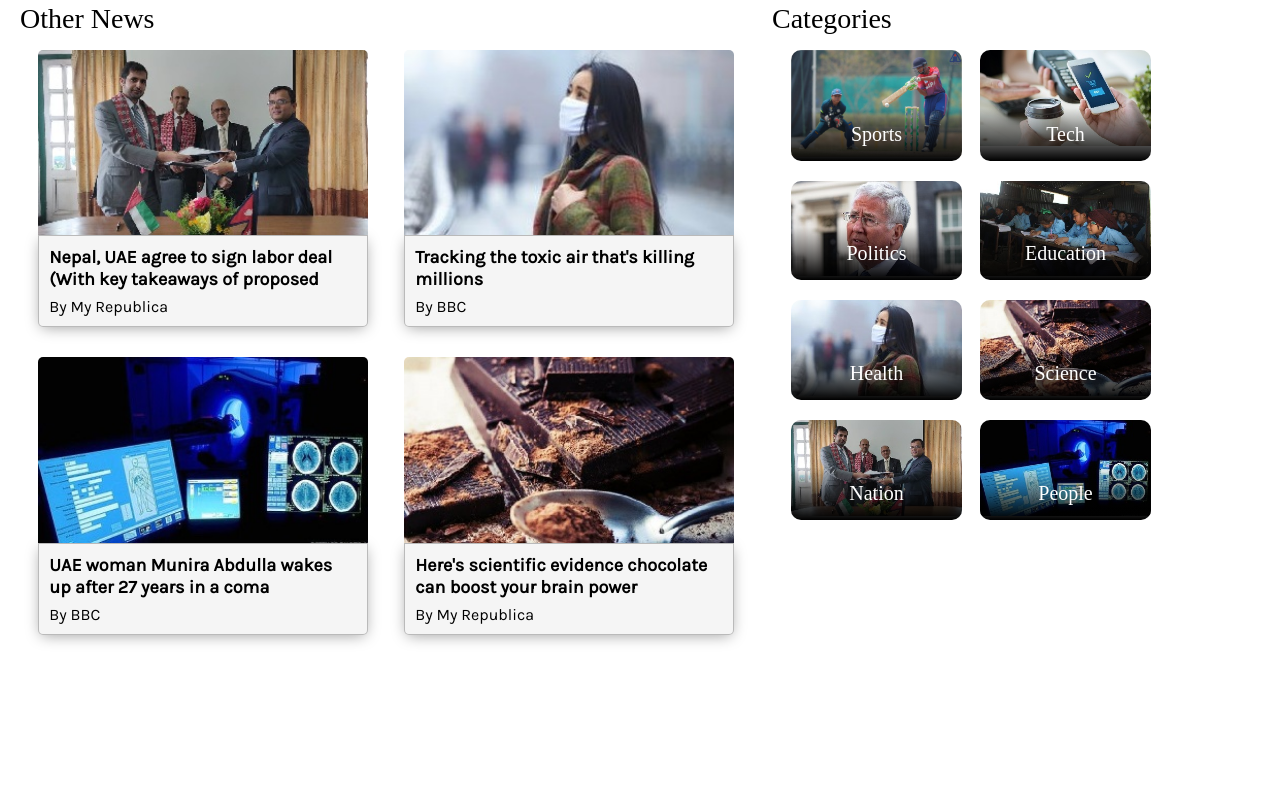
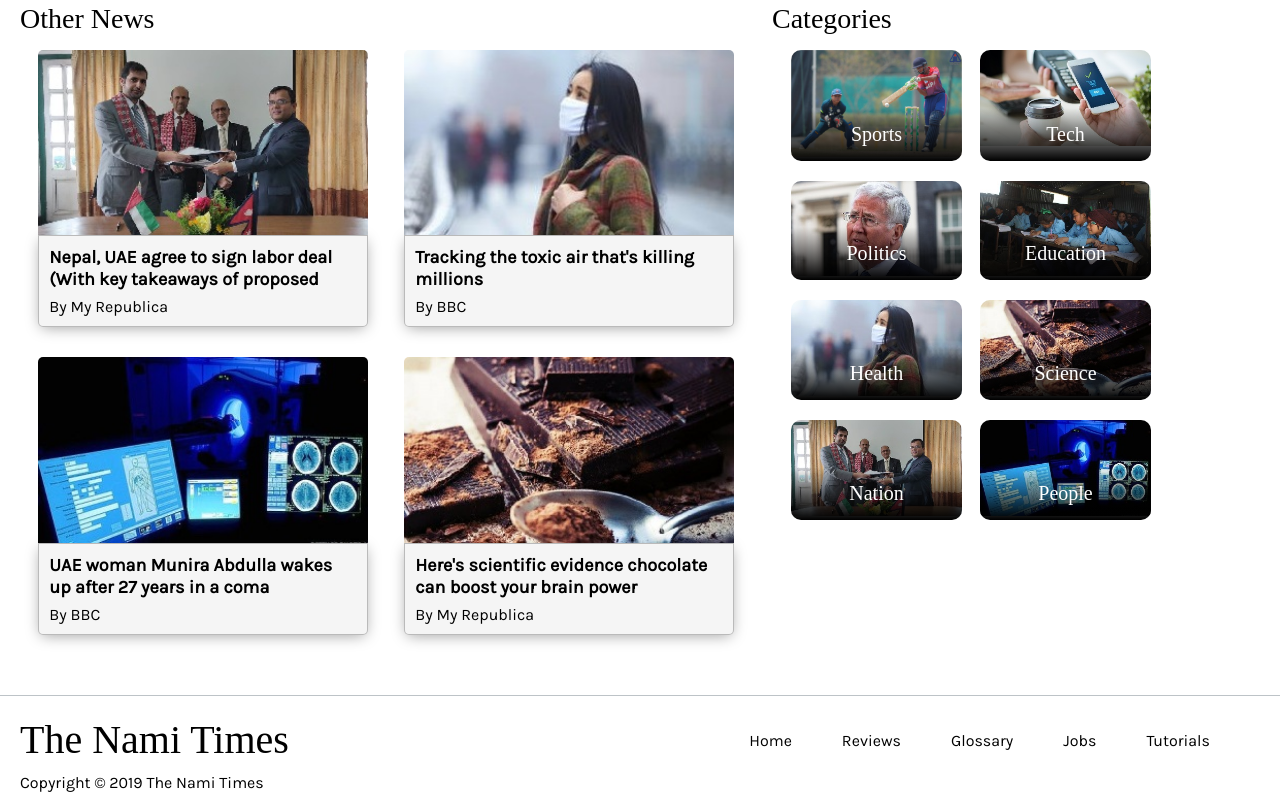
Before and after one commit to aadityabhusal/aaditya-19436774-csy1018, a plain HTML site: page index.html in a window 1280 px wide. Shown: the part 839-1651 px from the top of the page. Before the commit the page ends 1534 px from the top, so only its background shows below. Drawn offline with Linux system fonts and the light colour scheme; a web font is replaced by a local one.

Commit message:
Footer Completed

```diff
--- a/index.html
+++ b/index.html
@@ -250,7 +250,20 @@
 		</div>
 	</section>
 	<footer>
-		<script type="text/javascript" src="script.js"></script>
+		<div class="footer-info">
+			<div class="footer-logo" title="The Nami Times">The Nami Times</div>
+			<div class="copyright">Copyright © <span id="copyright-year"></span> The Nami Times</div>
+		</div>
+		<div class="footer-list">
+			<ul>
+				<li><a href="index.html">Home</a></li>
+				<li><a href="reviews.html">Reviews</a></li>
+				<li><a href="glossary.html">Glossary</a></li>
+				<li><a href="jobs.html">Jobs</a></li>
+				<li><a href="tutorials.html">Tutorials</a></li>
+			</ul>
+		</div>
 	</footer>
+	<script type="text/javascript" src="script.js"></script>
 </body>
 </html>
--- a/script.js
+++ b/script.js
@@ -17,3 +17,6 @@ function menuClose(){
 var fullDate = new Date();
 var date = (fullDate+"").slice(4,15);
 document.getElementById('date').innerHTML = date;
+
+var copyrightDate = new Date().getFullYear();
+document.getElementById('copyright-year').innerHTML = copyrightDate;
--- a/style.css
+++ b/style.css
@@ -606,6 +606,37 @@ nav .active{
 }
 
 
+footer{
+	display: flex;
+	justify-content: space-between;
+	padding: 20px;
+	border-top: 1px solid #bdc3c7;
+}
+
+.footer-logo{
+	font-family: Old English Text MT;
+	font-size: 40px;
+	user-select: none;
+	margin-right: 20px;
+}
+
+.copyright{
+	margin-top: 10px;
+}
+
+.footer-list{
+	padding: 15px 0;
+}
+
+.footer-list ul{
+	display: flex;
+	justify-content: flex-end;
+}
+
+.footer-list li{
+	margin-right: 50px;
+}
+
 
 
 
@@ -715,6 +746,19 @@ nav .active{
 	}
 	.glossary-info {
     	margin: 20px 0;
+	}
+
+	footer{
+		flex-direction: column;
+		text-align: center;
+		padding: 20px 5px;
+	}
+	.footer-list ul{
+		justify-content: space-around;
+	}
+
+	.footer-list li{
+		margin-right: 0px;
 	}
 
 }
```
Also changed, not shown: glossary.html (+14 -1 lines), jobs.html (+14 -1 lines), reviews.html (+14 -1 lines), tutorials.html (+14 -1 lines).
